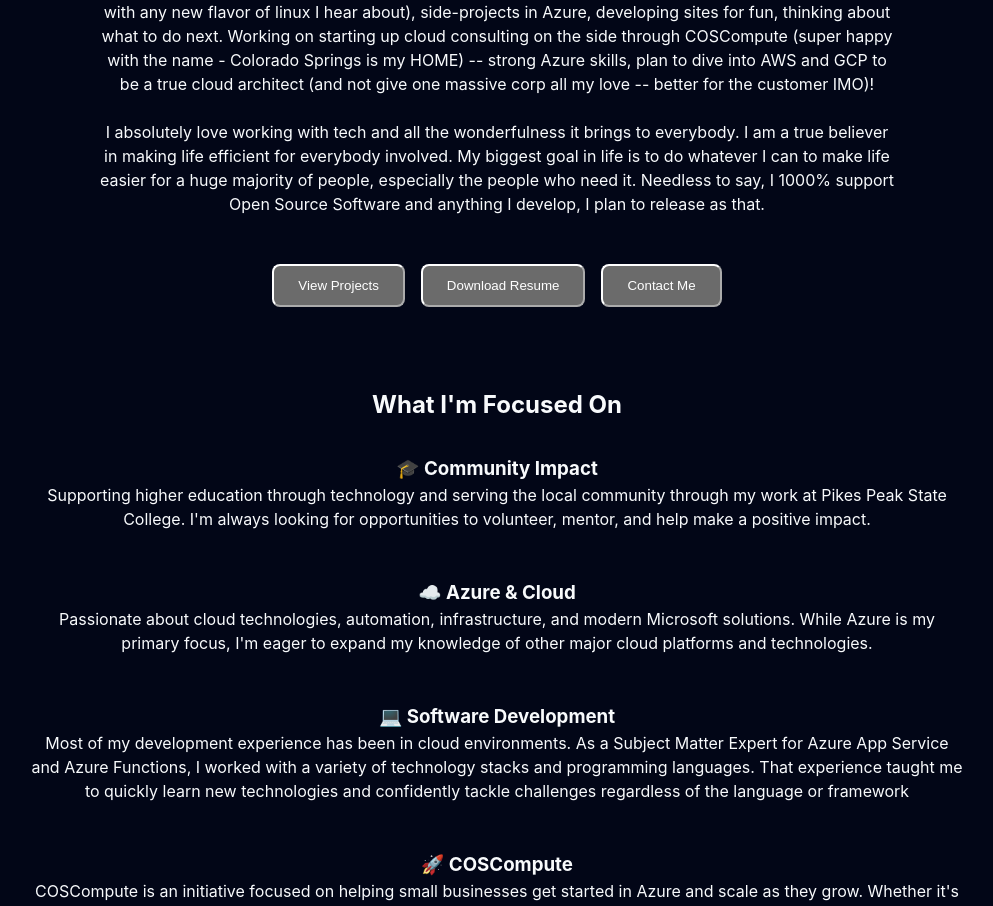
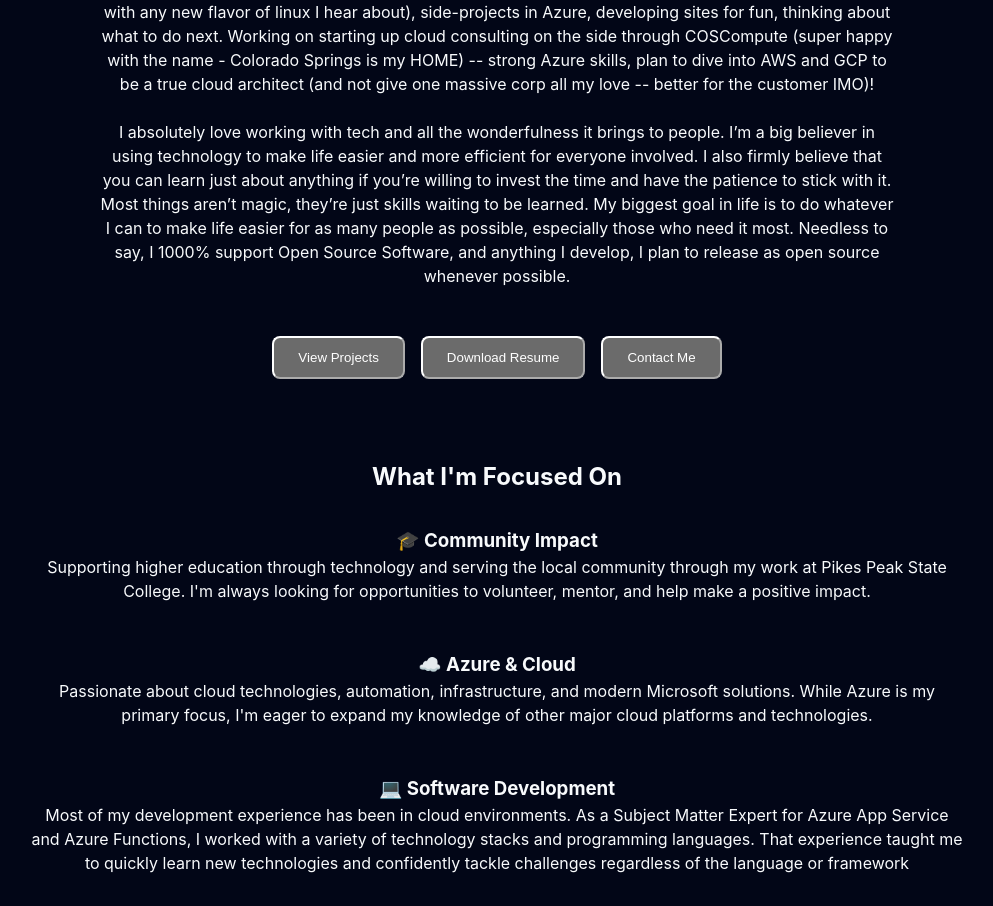
Before and after one commit to Craig-COSCompute/Craig-Resume-Site, a React (Vite) app in the folder website/: page / in a window 1280 px wide. Shown: the part 829-1735 px from the top of the page, without its empty margins (143-1136 px from the left). Built offline with nearby package versions, Linux system fonts and the light colour scheme.

Commit message:
updated home page a bit

```diff
--- a/website/src/pages/Home.tsx
+++ b/website/src/pages/Home.tsx
@@ -37,9 +37,9 @@
         </p>
 
         <p>
-          I absolutely love working with tech and all the wonderfulness it brings to everybody. I am a true believer in making life efficient for everybody involved.
-          My biggest goal in life is to do whatever I can to make life easier for a huge majority of people, especially the people who need it. Needless to say, I 1000% support Open Source Software and
-          anything I develop, I plan to release as that.
+          I absolutely love working with tech and all the wonderfulness it brings to people. I’m a big believer in using technology to make life easier and more efficient for everyone involved.
+          I also firmly believe that you can learn just about anything if you’re willing to invest the time and have the patience to stick with it. Most things aren’t magic, they’re just skills waiting to be learned.
+          My biggest goal in life is to do whatever I can to make life easier for as many people as possible, especially those who need it most. Needless to say, I 1000% support Open Source Software, and anything I develop, I plan to release as open source whenever possible.
         </p>
 
         <div className="hero-buttons">
```
Also changed, not shown: website/src/App.css (line endings or trailing spaces).
